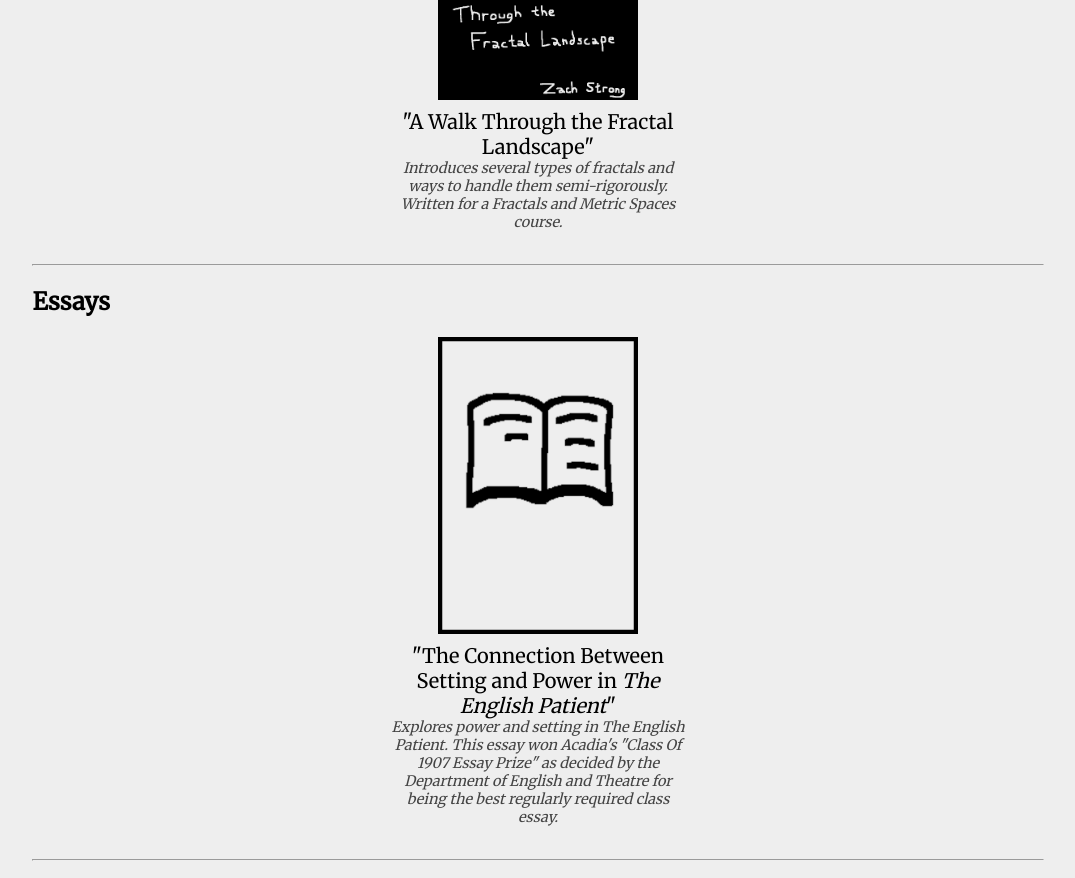
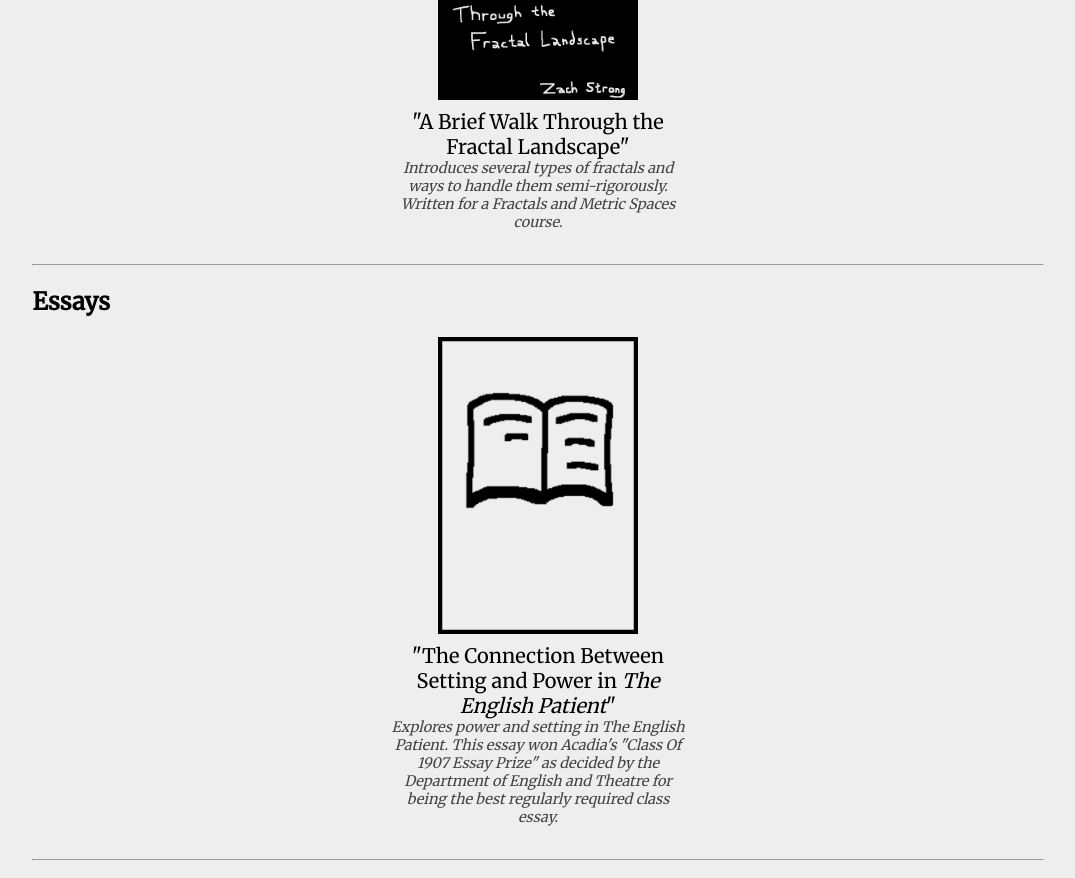
Before and after one commit to Cocoatwix/INTERNETCONNECTIVITYPORTAL, a plain HTML site: page pages/writings.html in a window 1280 px wide. Shown: the part 1195-2073 px from the top of the page, without its empty margins (102-1177 px from the left). Drawn offline with Linux system fonts and the light colour scheme.

Commit message:
Fixed incorrect name of a writing.

```diff
--- a/pages/writings.html
+++ b/pages/writings.html
@@ -110,7 +110,7 @@
 				   target="_blank" title="A Brief Walk Through the Fractal Landscape">
 					<img src="../assets/books/ABriefWalkThroughTheFractalLandscape.png" alt="Creature Atop a Peak" class="bookCover">
 				</a>
-				<span class="bookTitleSpan">"A Walk Through the Fractal Landscape"</span>
+				<span class="bookTitleSpan">"A Brief Walk Through the Fractal Landscape"</span>
 				<span class="bookDescSpan lightText">
 					Introduces several types of fractals and ways to handle them semi-rigorously.
 				    Written for a Fractals and Metric Spaces course.
```
